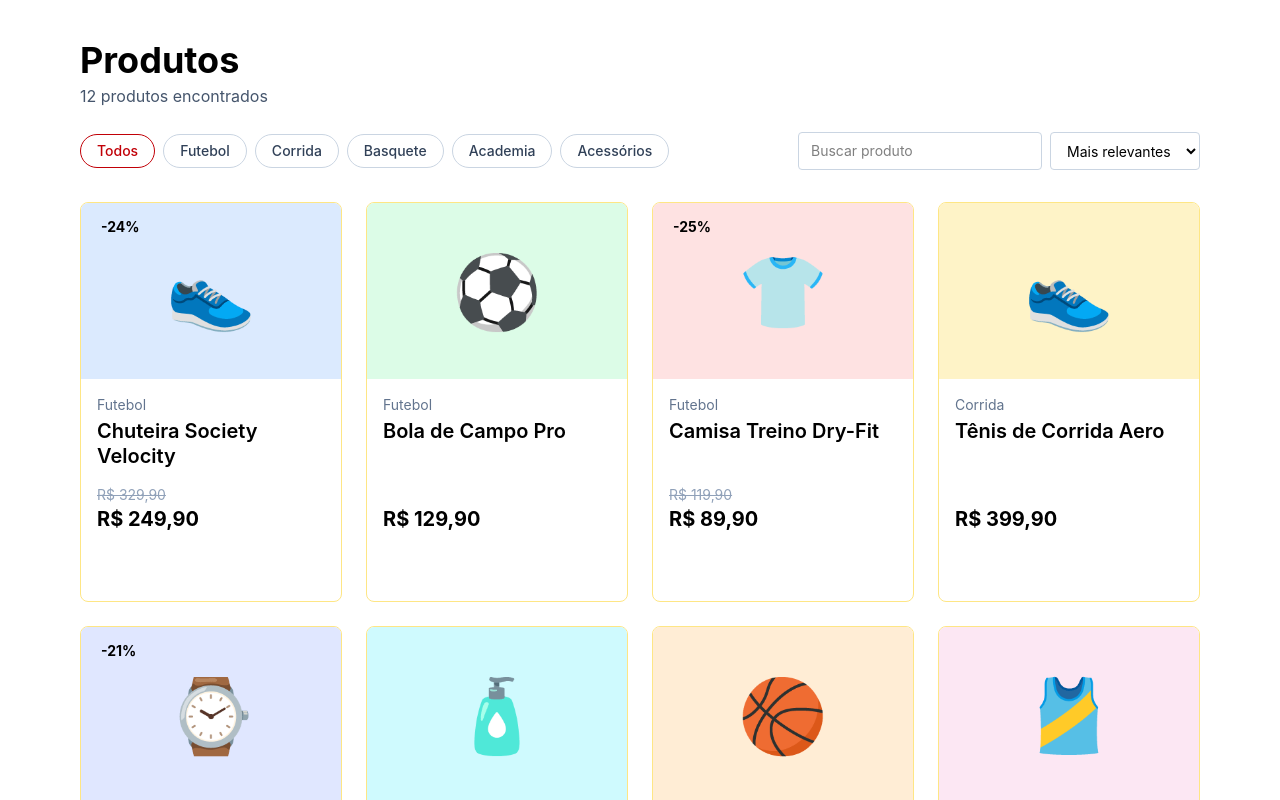
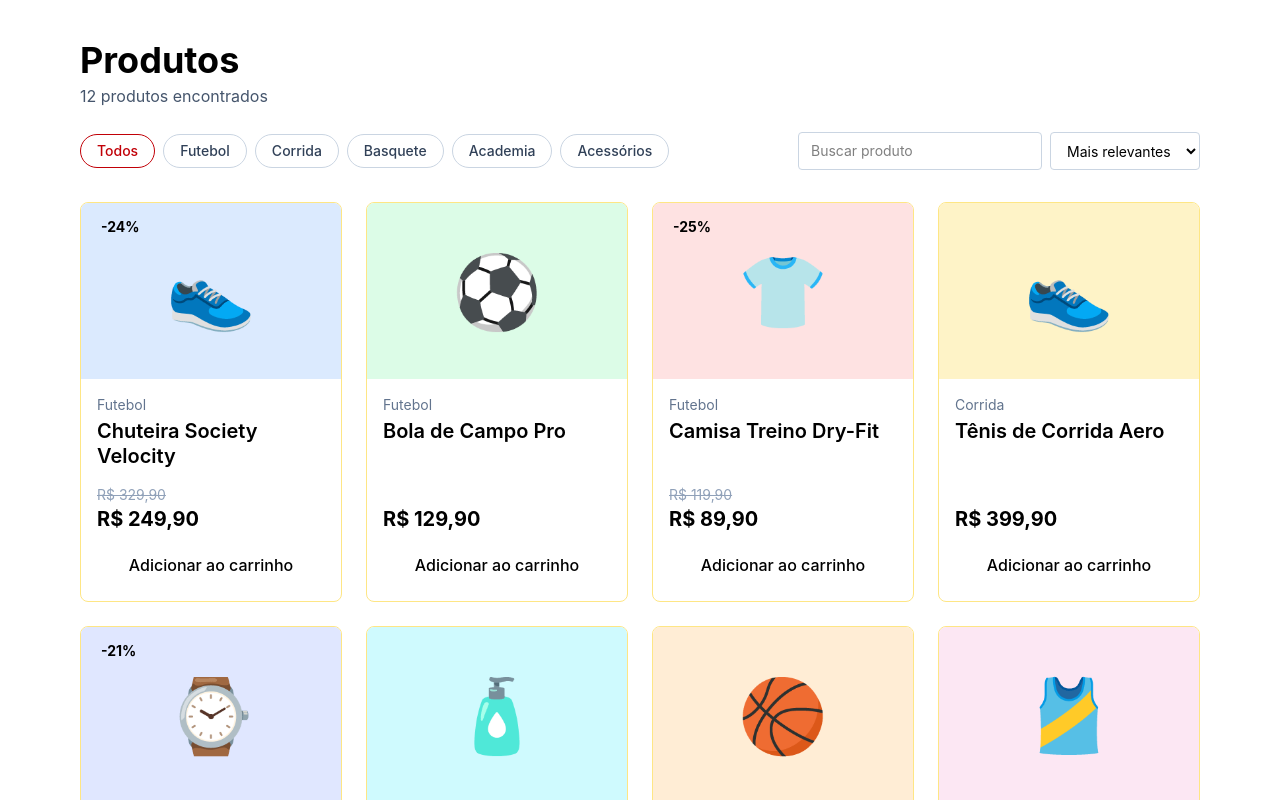
Before and after one commit to CP-22-10-Fiap-Organization/main-repo, a React (Vite) app: page / in a window 1280 px wide. Shown: the top 800 px of the page. Built offline with nearby package versions, Linux system fonts and the light colour scheme.

Commit message:
fix: Tentando consertar o botão de adicionar o carrinho

```diff
--- a/src/components/Card.jsx
+++ b/src/components/Card.jsx
@@ -1,9 +1,12 @@
+
+
 const formatarPreco = (valor) =>
     valor.toLocaleString("pt-BR", { style: "currency", currency: "BRL" });
 
 export default function Card({ produto, onAdicionar }) {
     const { nome, categoria, preco, precoAntigo, emoji, cor } = produto;
     const desconto = precoAntigo
+
         ? Math.round((1 - preco / precoAntigo) * 100)
         : null;
 
@@ -38,7 +41,7 @@ export default function Card({ produto, onAdicionar }) {
                     <button
                         type="button"
                         onClick={() => onAdicionar(produto)}
-                        className="mt-3 w-full rounded bg-quadra py-2 font-medium text-white transition-colors hover:bg-pista focus-visible:outline-2 focus-visible:outline-offset-2 focus-visible:outline-pista"
+                        className="mt-3 w-full rounded bg-quadra py-2 font-medium text-black transition-colors hover:bg-pista focus-visible:outline-2 focus-visible:outline-offset-2 focus-visible:outline-pista"
                     >
                         Adicionar ao carrinho
                     </button>
```
